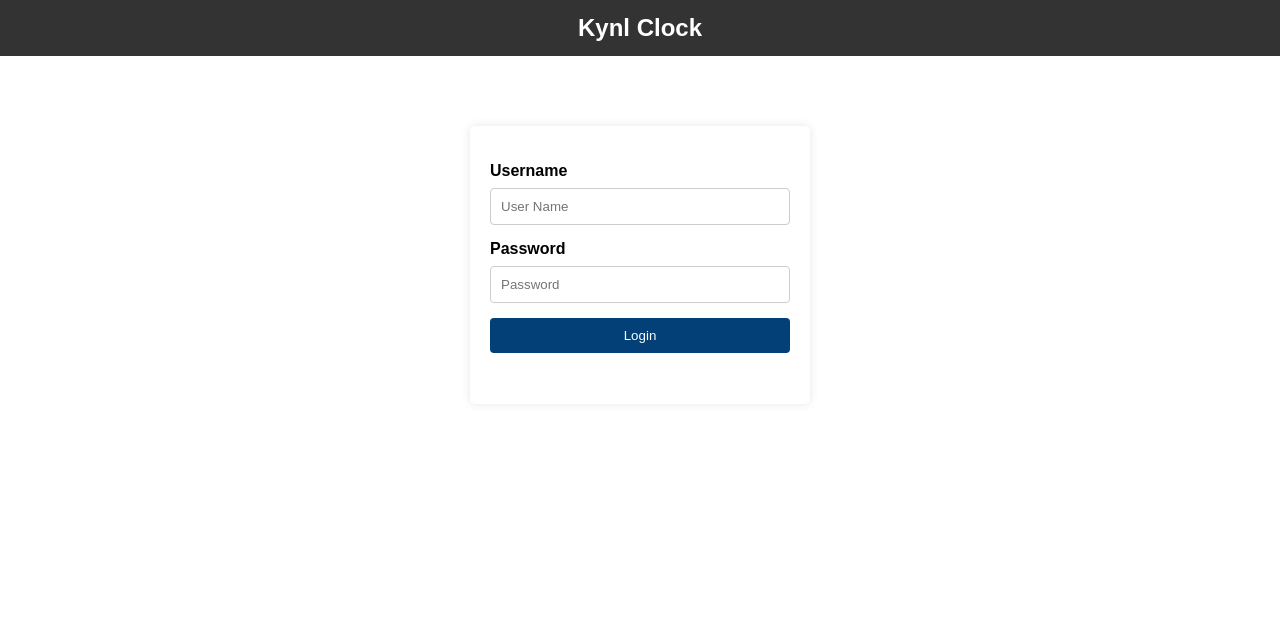
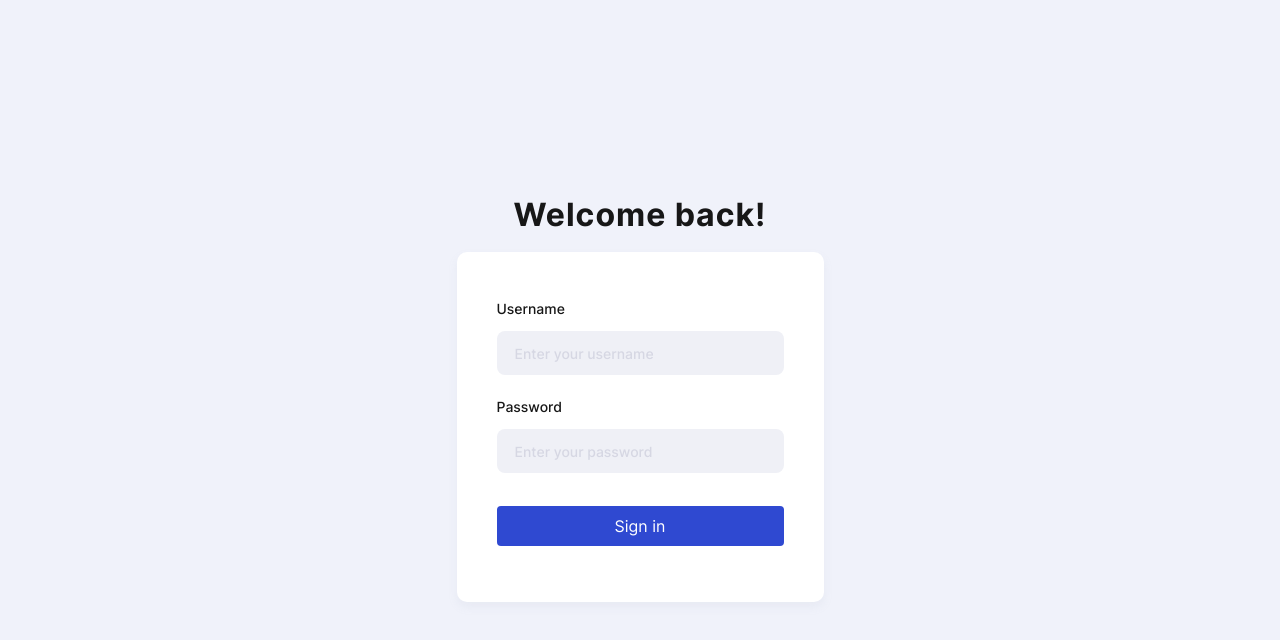
Before and after one commit to vietkynl99/Nixie-Clock, a plain HTML site: page data/login.html in a window 1280 px wide. Drawn offline with Linux system fonts and the light colour scheme.

Commit message:
Edit login page

```diff
--- a/data/login.html
+++ b/data/login.html
@@ -2,112 +2,48 @@
 <html lang="en">
 
 <head>
-    <meta charset="UTF-8">
-    <meta name="viewport" content="width=device-width, initial-scale=1">
-    <title>Kynl Clock</title>
-    <link rel="icon" href="data:,">
-    <style>
-        body,
-        html {
-            margin: 0;
-            padding: 0;
-            font-family: 'Arial', sans-serif;
-        }
+  <meta charset="UTF-8">
+  <meta http-equiv="X-UA-Compatible" content="IE=edge">
+  <meta name="viewport" content="width=device-width, initial-scale=1">
+  <title>Kynl Clock | Sign in</title>
+  <script>
+    const onlinePrefixUrl = "https://vietkynl99.github.io/Nixie-Clock/server/shared";
+    // const onlinePrefixUrl = "http://localhost:3000";
 
-        form {
-            width: 300px;
-            margin: 50px auto;
-            background-color: #fff;
-            padding: 20px;
-            box-shadow: 0 0 10px rgba(0, 0, 0, 0.1);
-            border-radius: 5px;
-        }
+    function loadCSS(url) {
+      var link = document.createElement('link');
+      link.rel = 'stylesheet';
+      link.type = 'text/css';
+      link.href = url;
 
-        label {
-            display: block;
-            margin-bottom: 8px;
-            font-weight: bold;
-        }
-
-        input {
-            width: 100%;
-            padding: 10px;
-            margin-bottom: 15px;
-            box-sizing: border-box;
-            border: 1px solid #ccc;
-            border-radius: 4px;
-        }
-
-        input[type="submit"] {
-            background-color: #034078;
-            color: #FEFCFB;
-            cursor: pointer;
-            padding: 10px;
-            border: none;
-            border-radius: 4px;
-            transition: background-color 0.3s;
-        }
-
-        input[type="submit"]:hover {
-            background-color: #1282A2;
-        }
-
-        .topnav {
-            background-color: #333;
-            overflow: hidden;
-            text-align: center;
-            padding: 14px 0;
-        }
-
-        .topnav h1 {
-            margin: 0;
-            color: #fff;
-            font-size: x-large;
-        }
-
-        .content {
-            padding: 20px;
-        }
-
-        .card-grid {
-            display: flex;
-            justify-content: center;
-        }
-
-        .card {
-            margin: 10px;
-            padding: 20px;
-            background-color: #fff;
-            box-shadow: 0 0 10px rgba(0, 0, 0, 0.1);
-            border-radius: 5px;
-            text-align: center;
-        }
-
-        @media screen and (max-width: 600px) {
-            form {
-                width: 80%;
-            }
-        }
-    </style>
+      document.head.appendChild(link);
+    }
+    loadCSS(onlinePrefixUrl + '/css/style.min.css');
+  </script>
 </head>
 
 <body>
-    <div class="topnav">
-        <h1>Kynl Clock</h1>
-    </div>
-    <div class="content">
-        <div class="card-grid">
-            <form action='/login' method='POST'>
-                <p>
-                    <label for="username">Username</label>
-                    <input type='text' id='username' name='USERNAME' placeholder='User Name'><br>
-                    <label for="password">Password</label>
-                    <input type='password' id='password' name='PASSWORD' placeholder='Password'><br>
-                    <input type='submit' id='submit' name='SUBMIT' value='Login'>
-                </p>
-            </form>
-        </div>
-    </div>
+  <div class="layer"></div>
+  <main class="page-center">
+    <article class="sign-up">
+      <h1 class="sign-up__title">Welcome back!</h1>
+      <form class="sign-up-form form" action='/login' method='POST'>
+        <label class="form-label-wrapper">
+          <p class="form-label">Username</p>
+          <input class="form-input" type="text" id='username' name='USERNAME' placeholder="Enter your username"
+            required>
+        </label>
+        <label class="form-label-wrapper">
+          <p class="form-label">Password</p>
+          <input class="form-input" type="password" id='password' name='PASSWORD' placeholder="Enter your password"
+            required>
+        </label>
+        <br>
+        <button class="form-btn primary-default-btn transparent-btn" type='submit' id='submit' name='SUBMIT'>Sign
+          in</button>
+      </form>
+    </article>
+  </main>
 </body>
 
 </html>
```
